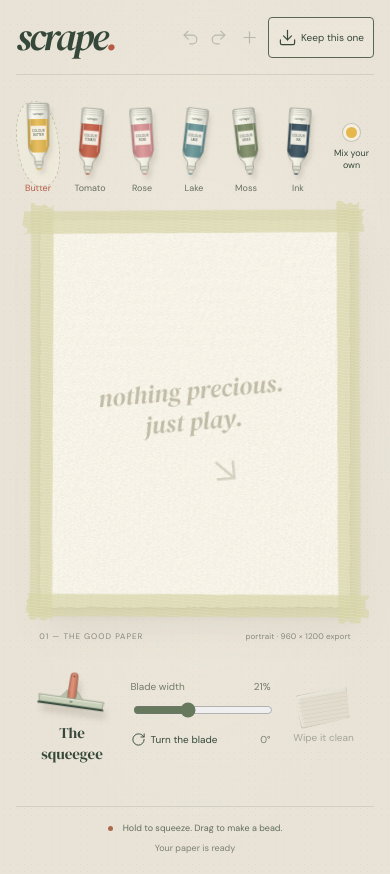
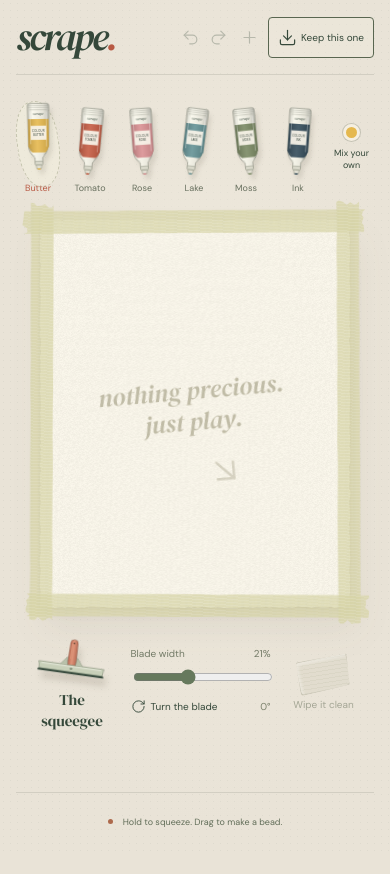
Before and after one commit to arko97x/scrape, a React (Vite) app: page / in a window 390 px wide. Built offline with nearby package versions, Linux system fonts and the light colour scheme.

Commit message:
refactor(studio): remove decorative copy and routine save messages

```diff
--- a/src/App.tsx
+++ b/src/App.tsx
@@ -26,7 +26,6 @@ export function App() {
   const saveTimer = useRef<ReturnType<typeof setTimeout> | undefined>(undefined);
   const selected = useRef<'paint' | 'scrape'>('paint');
   const colour = useRef(colours[0].hex);
-  const saveSequence = useRef(0);
   const [tool, setTool] = useState<'paint' | 'scrape'>('paint');
   const [paint, setPaint] = useState(colours[0].hex);
   const [bladeWidth, setBladeWidth] = useState(100);
@@ -34,7 +33,6 @@ export function App() {
   const [ready, setReady] = useState(false);
   const [error, setError] = useState('');
   const [storageWarning, setStorageWarning] = useState(false);
-  const [saving, setSaving] = useState('Your paper is ready');
   const [historyState, setHistoryState] = useState({ undo: false, redo: false });
   const [cursor, setCursor] = useState<Point | null>(null);
   const [contact, setContact] = useState(false);
@@ -52,13 +50,10 @@ export function App() {
   };
 
   const persist = () => {
-    clearTimeout(saveTimer.current); setSaving('Saving your painting…');
-    const sequence = ++saveSequence.current;
+    clearTimeout(saveTimer.current);
     saveTimer.current = setTimeout(() => {
       const current = runtime.current; if (!current) return;
-      savePainting(W, H, current.engine.snapshot()).then(() => {
-        if (saveSequence.current === sequence) setSaving('Saved on this device');
-      }).catch(() => { setStorageWarning(true); setSaving('Export to keep this painting'); });
+      savePainting(W, H, current.engine.snapshot()).catch(() => setStorageWarning(true));
     }, 450);
   };
 
@@ -84,7 +79,7 @@ export function App() {
     frame = requestAnimationFrame(tick);
     loadPainting(W, H).then(state => {
       if (stopped) return;
-      if (state) { engine.restore(state); setSaving('Your painting, right where you left it'); }
+      if (state) engine.restore(state);
       setReady(true); refresh();
     }).catch(() => { if (!stopped) { setStorageWarning(true); setReady(true); } });
     const interrupt = () => {
@@ -198,7 +193,6 @@ export function App() {
           </button>)}
         </div>
         <label className="custom-colour"><span className="custom-swatch" style={{ background: paint }}/><span>Mix your own</span><input type="color" aria-label="Mix a custom paint colour" value={paint} disabled={!ready || contact} onChange={event => selectPaint(event.target.value)}/><ArrowUpRight className="ui-icon" aria-hidden="true"/></label>
-        <p className="hand-note">pick a colour,<br/>see where it takes you <span><ArrowUpRight className="ui-icon" aria-hidden="true"/></span></p>
       </aside>
 
       <div className="paper-area">
@@ -209,11 +203,9 @@ export function App() {
           {cursor && ready && <div className={`tool-cursor ${tool} ${contact ? 'touching' : 'lifted'}`} style={{ left: `${cursor.x / W * 100}%`, top: `${cursor.y / H * 100}%`, width: tool === 'scrape' ? `${bladeWidth / W * 100}%` : undefined, '--blade-angle': `${angle}deg` } as React.CSSProperties} aria-hidden="true">{tool === 'scrape' ? <Squeegee paint={carriedPaint}/> : <Tube colour={paint} small/>}</div>}
           {!ready && !error && <div className="loading-paper">Getting your paper ready…</div>}
         </div>
-        <div className="paper-caption"><span>01 — THE GOOD PAPER</span><span>portrait · 960 × 1200 export</span></div>
       </div>
 
       <aside className="tool-tray" aria-label="Scraping tools">
-        <span className="eyebrow">02 / THE PULL</span>
         <button className={`squeegee-button ${tool === 'scrape' ? 'selected' : ''}`} aria-label="Pick up squeegee" aria-pressed={tool === 'scrape'} disabled={!ready || contact} onClick={selectScraper}><Squeegee paint={carriedPaint}/><span>The squeegee</span><small>pick it up & pull</small></button>
         <div className="blade-controls">
           <label htmlFor="blade-width">Blade width <span>{Math.round(bladeWidth / W * 100)}%</span></label>
@@ -221,13 +213,12 @@ export function App() {
           <button className="rotate-button" disabled={!ready || contact} onClick={() => changeBlade(bladeWidth, angle === 0 ? 90 : 0)}><RotateCw className="ui-icon" aria-hidden="true"/>Turn the blade <span>{angle}°</span></button>
         </div>
         <button className="rag-button" aria-label="Wipe paint off the squeegee" disabled={!ready || !loaded || contact} onClick={() => { const current = runtime.current; if (current) { current.history.checkpoint(); current.engine.cleanBlade(); refresh(); persist(); } }}><span className={`rag ${loaded ? 'stained' : ''}`} aria-hidden="true"/><span>Wipe it clean</span></button>
-        <div className="desk-note"><span className="note-pin"/><p>the best bit?<br/>you can't get<br/>this wrong.</p></div>
       </aside>
     </section>
 
     <footer className="footer">
       <div className="gesture-hint"><span className="status-dot"/><span>{tool === 'paint' ? 'Hold to squeeze. Drag to make a bead.' : 'Drag across the blade to pull paint. Lift to stop.'}</span><kbd>{tool === 'paint' ? 'P' : 'S'}</kbd></div>
-      <div className="save-status" role="status">{storageWarning ? 'Export to keep this painting' : saving}</div>
+      {storageWarning && <div className="save-status" role="status">Export to keep this painting</div>}
       <button className="about-button" onClick={() => setCredits(!credits)}>made for making <ArrowUpRight className="ui-icon" aria-hidden="true"/></button>
     </footer>
     {credits && <div className="credits" role="dialog" aria-label="About Scrape"><button aria-label="Close about" onClick={() => setCredits(false)}><X className="ui-icon" aria-hidden="true"/></button><p><em>Scrape.</em> A small studio for happy accidents.</p><p>Pigment mixing by <a href="https://scrtwpns.com/mixbox" target="_blank" rel="noreferrer">Mixbox</a>, © Secret Weapons, under <a href="https://creativecommons.org/licenses/by-nc/4.0/" target="_blank" rel="noreferrer">CC BY-NC 4.0</a>. This prototype is non-commercial.</p></div>}
--- a/src/style.css
+++ b/src/style.css
@@ -42,9 +42,6 @@ h1 { font: 25px/1.1 'DM Serif Display', Georgia, serif; font-weight: 400; letter
 .custom-colour input { position: absolute; inset: 0; opacity: 0; width: 100%; height: 100%; cursor: pointer; }
 .custom-colour > .ui-icon { margin-left: auto; width: 14px; height: 14px; }
 .custom-colour:focus-within { outline: 2px solid var(--coral); outline-offset: 3px; }
-.hand-note { position: relative; color: #7e8068; font: italic 16px/1.35 Georgia, serif; transform: rotate(-6deg); margin: 18px 0 0 6px; }
-.hand-note span { position: absolute; right: -5px; top: 3px; font-size: 32px; }
-.hand-note .ui-icon { width: 32px; height: 32px; }
 .paper-area { min-width: 0; display: flex; align-items: center; flex-direction: column; }
 .paper-host { position: relative; width: min(100%, calc((100dvh - 265px) * .8)); aspect-ratio: 4 / 5; }
 .paper-surface { position: absolute; inset: 0; filter: drop-shadow(2px 5px 5px #50463313) drop-shadow(6px 20px 18px #50463312) drop-shadow(0 1px 1px #50463338); }
@@ -61,8 +58,6 @@ h1 { font: 25px/1.1 'DM Serif Display', Georgia, serif; font-weight: 400; letter
 .tape-right { right: -3%; top: -5%; height: 109%; transform: rotate(-.25deg); }
 .paper-invitation { position: absolute; top: 40%; left: 0; right: 0; display: flex; align-items: center; flex-direction: column; pointer-events: none; color: #aaa58c; font: italic 30px/1.25 'DM Serif Display', Georgia, serif; transform: rotate(-5deg); opacity: .7; }
 .paper-invitation .ui-icon { margin: 15px 0 0 55px; width: 40px; height: 40px; opacity: .6; }
-.paper-caption { width: min(100%, calc((100dvh - 265px) * .8)); display: flex; justify-content: space-between; font-size: 8px; letter-spacing: 1px; color: #888b78; margin-top: 23px; white-space: nowrap; gap: 10px; }
-.paper-caption span:last-child { letter-spacing: .1px; }
 .tool-cursor { pointer-events: none; position: absolute; z-index: 3; will-change: left, top; }
 .tool-cursor.paint { width: 50px; transform: translate(-46%, -94%) rotate(-18deg); transform-origin: 46% 94%; }
 .tool-cursor.paint .tube-art { width: 100%; height: auto; }
@@ -72,7 +67,6 @@ h1 { font: 25px/1.1 'DM Serif Display', Georgia, serif; font-weight: 400; letter
 .tool-cursor.touching { opacity: .95; }
 .squeegee-art { display: block; width: 100%; height: auto; }
 .tool-tray { align-self: center; margin-top: 35px; }
-.tool-tray > .eyebrow { display: block; margin-left: 9px; }
 .squeegee-button { width: 100%; padding: 20px 5px 17px; margin-top: 14px; border: 1px dashed transparent; border-radius: 6px; }
 .squeegee-button .squeegee-art { transform: rotate(8deg); filter: drop-shadow(4px 8px 3px #50463328); margin-bottom: 16px; transition: transform .16s ease-out; }
 .squeegee-button span { font: 20px 'DM Serif Display', Georgia, serif; display: block; }
@@ -89,9 +83,6 @@ input[type=range] { accent-color: #66795d; width: 100%; height: 20px; cursor: po
 .rag-button:disabled { opacity: .6; }
 .rag { display: block; width: 79px; height: 49px; transform: rotate(-12deg); border-radius: 4px 2px 8px 4px; background: repeating-linear-gradient(3deg, #d1cebb 0 1px, #dcd8c8 1px 4px); box-shadow: 1px 2px 1px #51483322, inset 2px 3px 3px #fff7; border: 1px solid #b5b3a1; clip-path: polygon(4% 0, 100% 6%, 94% 96%, 0 100%); }
 .rag.stained { background: radial-gradient(ellipse at 32% 49%, #bd684854, transparent 30%), radial-gradient(ellipse at 66% 44%, #638c775b, transparent 40%), repeating-linear-gradient(3deg, #d1cebb 0 1px, #dcd8c8 1px 4px); }
-.desk-note { position: relative; background: #ded6b8; width: 142px; padding: 14px 20px; transform: rotate(5deg); margin: 33px auto 0; box-shadow: 2px 4px 4px #50463316; }
-.desk-note p { font: italic 17px/1.35 Georgia, serif; color: #707255; margin: 0; }
-.note-pin { position: absolute; width: 10px; height: 10px; background: #b96c50; border-radius: 50%; top: -4px; left: 65px; box-shadow: 1px 2px 2px #50463344; }
 .footer { min-height: 72px; border-top: 1px solid #47533f24; display: flex; align-items: center; justify-content: space-between; gap: 15px; font-size: 10px; color: #7d8370; }
 .gesture-hint { display: flex; align-items: center; gap: 10px; color: #626e59; }
 .status-dot { width: 5px; height: 5px; border-radius: 50%; background: #ad694c; }
@@ -116,15 +107,12 @@ kbd { border: 1px solid #8e967c44; border-radius: 3px; font: 9px 'DM Sans', sans
   .tube-button.selected::before { width: 55px; height: 99px; }
   .tray-heading { margin-bottom: 10px; }
   .tubes { gap: 7px 12px; }
-  .hand-note { display: none; }
-  .desk-note { display: none; }
 }
 @media (max-width: 1100px) {
   .studio { padding: 0 28px; }
   .workspace { grid-template-columns: 144px minmax(0, 1fr) 145px; gap: 28px; }
   .header-caption { display: none; }
   .header-actions { gap: 17px; }
-  .hand-note { font-size: 14px; }
   h1 { font-size: 23px; }
 }
 @media (max-width: 850px) {
@@ -138,9 +126,8 @@ kbd { border: 1px solid #8e967c44; border-radius: 3px; font: 9px 'DM Sans', sans
   .workspace { grid-template-columns: minmax(0, 1fr) 135px; grid-template-rows: auto auto; min-height: calc(100dvh - 147px); gap: 22px; padding: 25px 0 16px; }
   .paper-area { grid-column: 1; grid-row: 1; }
   .paper-host { width: min(calc(100% - 36px), calc((100dvh - 360px) * .8)); }
-  .paper-caption { width: min(calc(100% - 36px), calc((100dvh - 360px) * .8)); }
   .paint-tray { grid-column: 1 / -1; grid-row: 2; display: flex; align-items: center; gap: 18px; justify-content: center; }
-  .tray-heading, .hand-note { display: none; }
+  .tray-heading { display: none; }
   .tubes { display: flex; gap: 10px; }
   .tube-button { min-height: 113px; width: 58px; }
   .tube-button .tube-art { width: 43px; height: 94px; }
@@ -148,7 +135,6 @@ kbd { border: 1px solid #8e967c44; border-radius: 3px; font: 9px 'DM Sans', sans
   .custom-colour { margin: 0; border: 0; flex-direction: column; gap: 6px; font-size: 9px; width: 63px; text-align: center; }
   .custom-colour > .ui-icon { display: none; }
   .tool-tray { grid-column: 2; grid-row: 1; margin-top: 0; }
-  .desk-note { display: none; }
   .footer { min-height: 63px; padding-bottom: env(safe-area-inset-bottom); }
   .about-button { display: none; }
   .paper-invitation { font-size: 27px; }
@@ -164,7 +150,7 @@ kbd { border: 1px solid #8e967c44; border-radius: 3px; font: 9px 'DM Sans', sans
   .export-button { font-size: 10px; gap: 4px; padding: 10px 9px; }
   .workspace { display: flex; flex-direction: column; gap: 22px; padding-top: 22px; }
   .paper-area { width: 100%; }
-  .paper-host, .paper-caption { width: min(87%, 360px); }
+  .paper-host { width: min(87%, 360px); }
   .paper-invitation { font-size: 25px; }
   .paint-tray { width: 100%; gap: 9px; }
   .tubes { width: 100%; gap: 0; justify-content: space-between; }
@@ -174,7 +160,6 @@ kbd { border: 1px solid #8e967c44; border-radius: 3px; font: 9px 'DM Sans', sans
   .tube-name { font-size: 9px; }
   .custom-colour { width: 45px; flex-shrink: 0; }
   .tool-tray { display: flex; align-items: center; width: 100%; justify-content: center; gap: 16px; }
-  .tool-tray > .eyebrow { display: none; }
   .squeegee-button { width: 85px; flex-shrink: 0; margin: 0; padding: 5px; }
   .squeegee-button .squeegee-art { margin-bottom: 9px; }
   .squeegee-button span { font-size: 15px; }
```
